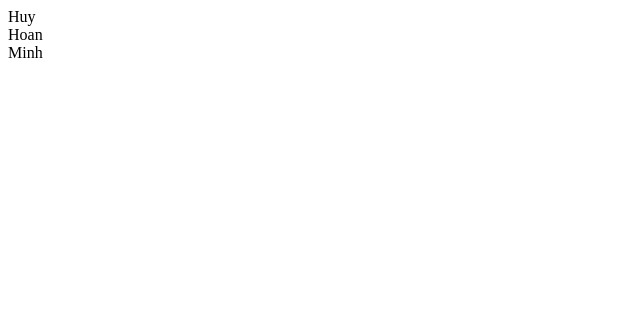
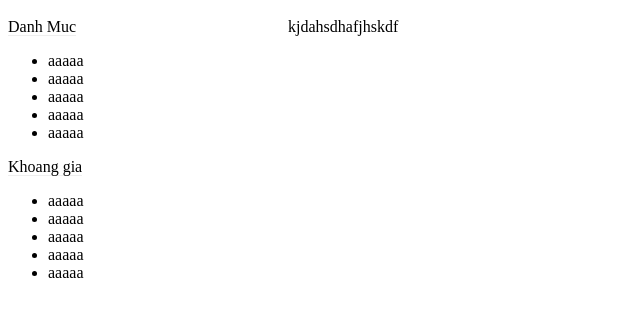
Before and after one commit to tihii8898/Sneaker-online-shop, a plain HTML site: page index.html in a window 1280 px wide. Shown: the whole page, without its empty margins (0-640 px from the left). Drawn offline with nearby package versions, Linux system fonts and the light colour scheme; files that its build step writes are made by us from their sources.

Commit message:
menu-ben

```diff
--- /dev/null
+++ b/aside.css
@@ -0,0 +1,16 @@
+.left,.right{
+    float: left;
+    width: 280px;
+    padding: 0;
+    margin-top: 10px;
+    border: 1px black;
+}
+
+.title{
+    border-bottom:1px solid #eee;
+    border-bottom-width: 1px ;
+    border-bottom-style: solid;
+    border-bottom-color: rgb(238, 238, 238);}
+div{
+    display: block;
+}
--- a/index.html
+++ b/index.html
@@ -3,13 +3,29 @@
 <head>
     <meta charset="UTF-8">
     <meta http-equiv="X-UA-Compatible" content="IE=edge">
-    <meta name="viewport" content="width=device-width, initial-scale=1.0">
+    <link href="aside.css" rel="stylesheet">
     <title>HMH</title>
 </head>
 <body>
-    <!--#include virtual='header.html'-->
-
-    <main>
+        <div class="right">
+            <span class="title">Danh Muc</span>
+            <ul>
+                <li>aaaaa</li>
+                <li>aaaaa</li>
+                <li>aaaaa</li>
+                <li>aaaaa</li>
+                <li>aaaaa</li>
+            </ul>
+            <span class="title">Khoang gia</span>
+            <ul>
+                <li>aaaaa</li>
+                <li>aaaaa</li>
+                <li>aaaaa</li>
+                <li>aaaaa</li>
+                <li>aaaaa</li>
+            </ul>
+        </div>
+        <div class="left">kjdahsdhafjhskdf</div>
 
     </main>
     <footer>
```
